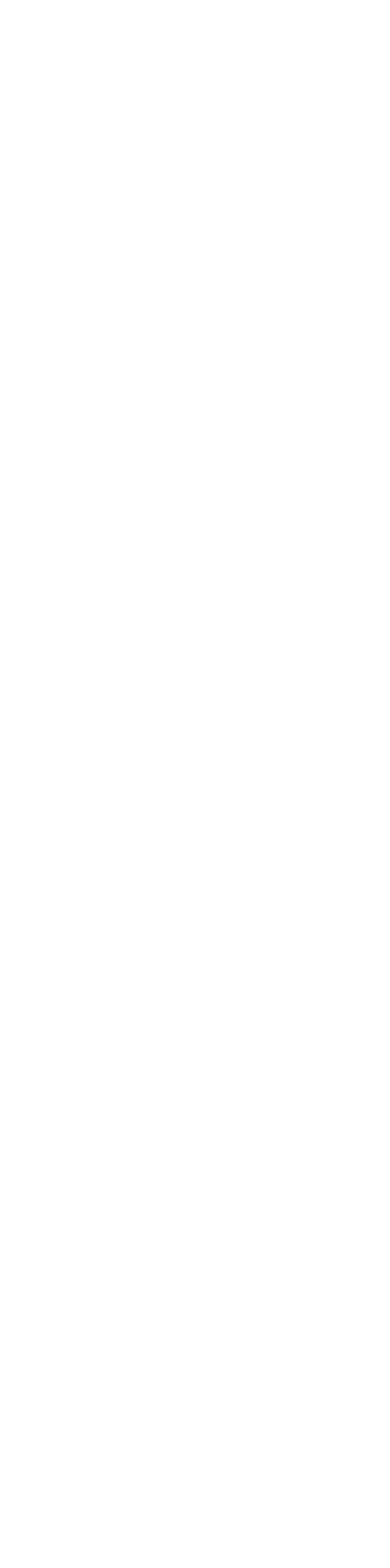
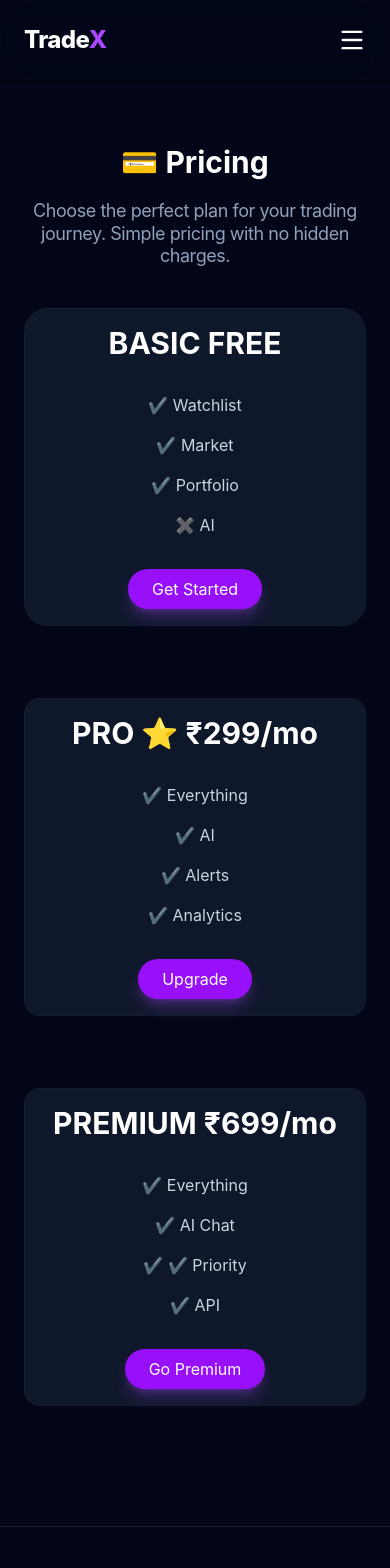
Before and after one commit to abhishek12-max/StockPilot, a React (Vite) app in the folder Frontend/vite-project/: page /pricing in a window 390 px wide. Before the commit this address had no page. Shown: the top 1568 px of the page. Before the commit the page ends 844 px from the top, so only its background shows below. Built offline with nearby package versions, Linux system fonts and the light colour scheme.

Commit message:
feat(pricing): build responsive pricing page with pricing plans

```diff
--- a/Frontend/vite-project/src/App.jsx
+++ b/Frontend/vite-project/src/App.jsx
@@ -2,12 +2,14 @@ import { Routes, Route } from "react-router-dom";
 
 import Home from "./pages/Home";
 import About from "./pages/About";
+import Pricing from "./pages/Pricing";
 
 function App() {
   return (
     <Routes>
       <Route path="/" element={<Home />} />
       <Route path="/about" element={<About />} />
+      <Route path="/pricing" element={<Pricing />} />
     </Routes>
   );
 }
--- a/Frontend/vite-project/src/components/layout/Navbar.jsx
+++ b/Frontend/vite-project/src/components/layout/Navbar.jsx
@@ -23,7 +23,7 @@ const Navbar = () => {
                 <div className="hidden md:flex items-center gap-8">
 
                    <Link to={"/about"} className="text-gray-300 hover:text-white transition-colors duration-300">About</Link>
-                    <a href="#" className="text-gray-300 hover:text-white transition-colors duration-300">Markets</a>
+                   <Link to={"/pricing"} className="text-gray-300 hover:text-white transition-colors duration-300">Pricing</Link>
 
                     <a href="#" className="text-gray-300 hover:text-white transition-colors duration-300">Features</a>
 
@@ -71,10 +71,10 @@ const Navbar = () => {
 
                         <div className="flex flex-col p-6 gap-5">
 
-                            <a href="#" className="text-gray-300 hover:text-white transition-colors duration-300"   onClick={() => setOpen(false)}>About</a>
+                            <Link to={"/about"} className="text-gray-300 hover:text-white transition-colors duration-300"   onClick={() => setOpen(false)}>About</Link>
                             <a href="#" className="text-gray-300 hover:text-white transition-colors duration-300"  onClick={() => setOpen(false)}>Markets</a>
                             <a href="#"className="text-gray-300 hover:text-white transition-colors duration-300"  onClick={() => setOpen(false)}>Features</a>
-                            <a href="#"className="text-gray-300 hover:text-white transition-colors duration-300"  onClick={() => setOpen(false)}>Pricing</a>
+                            <Link to={"/pricing"} className="text-gray-300 hover:text-white transition-colors duration-300"  onClick={() => setOpen(false)}>Pricing</Link>
                             <a href="#"className="text-gray-300 hover:text-white transition-colors duration-300"  onClick={() => setOpen(false)}>Support</a>
 
                             <button className="px-4 py-2 rounded-lg border border-white/10 text-gray-300 hover:bg-white/10 hover:text-white transition-all duration-300">
--- /dev/null
+++ b/Frontend/vite-project/src/components/sections/Pricingsection.jsx
@@ -0,0 +1,81 @@
+function Pricingsection() {
+    return (
+       <section>
+        <div className="text-center space-y-5">
+            <h1 className="text-3xl  text-white font-bold">
+                💳 Pricing
+            </h1>
+            <p className="text-slate-400 leading-tight  tracking-tight text-lg">
+                Choose the perfect plan for your trading journey.
+               Simple pricing with no hidden charges.
+            </p>
+        </div>
+       {/* card */}
+       <div className="grid grid-cols-1 sm:grid-cols-2 lg:grid-cols-3  max-w-7xl mx-auto mt-10 gap-8">
+           {/* first card */}
+         <div className="bg-slate-900 border border-slate-600/10 w-full p-4 rounded-3xl">
+            <div className="text-center space-y-8">
+                <h3 className="text-3xl font-bold text-white ">BASIC FREE</h3>
+                <div>
+                    <ul className="space-y-4">
+                        <li className="text-slate-300 ">✔ Watchlist</li>
+                        <li className="text-slate-300 "> ✔ Market</li>
+                        <li className="text-slate-300 ">✔ Portfolio</li>
+                        <li className="text-slate-300 "> ✖ AI </li>
+                    </ul>
+                </div>
+                <div>
+                    <button className="px-6 py-2 rounded-full bg-purple-600 text-white hover:bg-purple-700 hover:scale-105 transition-all duration-300 shadow-lg shadow-purple-500/30">
+                        Get Started
+                    </button>
+                </div>
+            </div>
+         </div>
+           {/* second card */}
+         <div className="bg-slate-900 border border-slate-600/10 w-full p-4 rounded-2xl mt-10 lg:mt-0">
+            <div className="text-center space-y-8">
+                <h3 className="text-3xl font-bold text-white ">PRO ⭐ ₹299/mo</h3>
+
+                <div>
+                    <ul className="space-y-4">
+                        <li className="text-slate-300 "> ✔ Everything</li>
+                        <li className="text-slate-300 "> ✔ AI</li>
+                        <li className="text-slate-300 ">✔ Alerts</li>
+                        <li className="text-slate-300 "> ✔ Analytics </li>
+                    </ul>
+                </div>
+                <div>
+                    <button className="px-6 py-2 rounded-full bg-purple-600 text-white hover:bg-purple-700 hover:scale-105 transition-all duration-300 shadow-lg shadow-purple-500/30">
+                        Upgrade
+                    </button>
+                </div>
+            </div>
+         </div>
+          {/* third card */}
+
+         <div  className="bg-slate-900 border border-slate-600/10 w-full p-4 rounded-2xl mt-10 lg:mt-0">
+             <div className="text-center space-y-8">
+                <h3 className="text-3xl font-bold text-white ">PREMIUM  ₹699/mo</h3>
+
+                <div>
+                    <ul className="space-y-4">
+                        <li className="text-slate-300 ">  ✔ Everything</li>
+                        <li className="text-slate-300 "> ✔ AI Chat</li>
+                        <li className="text-slate-300 ">✔ ✔ Priority</li>
+                        <li className="text-slate-300 "> ✔ API</li>
+                    </ul>
+                </div>
+                <div>
+                    <button className="px-6 py-2 rounded-full bg-purple-600 text-white hover:bg-purple-700 hover:scale-105 transition-all duration-300 shadow-lg shadow-purple-500/30">
+                       Go Premium
+                    </button>
+                </div>
+            </div>
+         </div>
+       </div>
+
+       </section>
+     );
+}
+
+export default Pricingsection;
--- a/Frontend/vite-project/src/pages/About.jsx
+++ b/Frontend/vite-project/src/pages/About.jsx
@@ -1,6 +1,4 @@
-import Footer from "../components/layout/Footer";
 import Layout from "../components/layout/Layout";
-import Navbar from "../components/layout/Navbar";
 import AboutHero from "../components/sections/AboutHero";
 
 function About() {
--- /dev/null
+++ b/Frontend/vite-project/src/pages/Pricing.jsx
@@ -0,0 +1,11 @@
+import Layout from "../components/layout/Layout";
+import Pricingsection from "../components/sections/Pricingsection";
+function Pricing() {
+    return (
+        <Layout>
+         <Pricingsection/>
+        </Layout>
+     );
+}
+
+export default Pricing;
```
